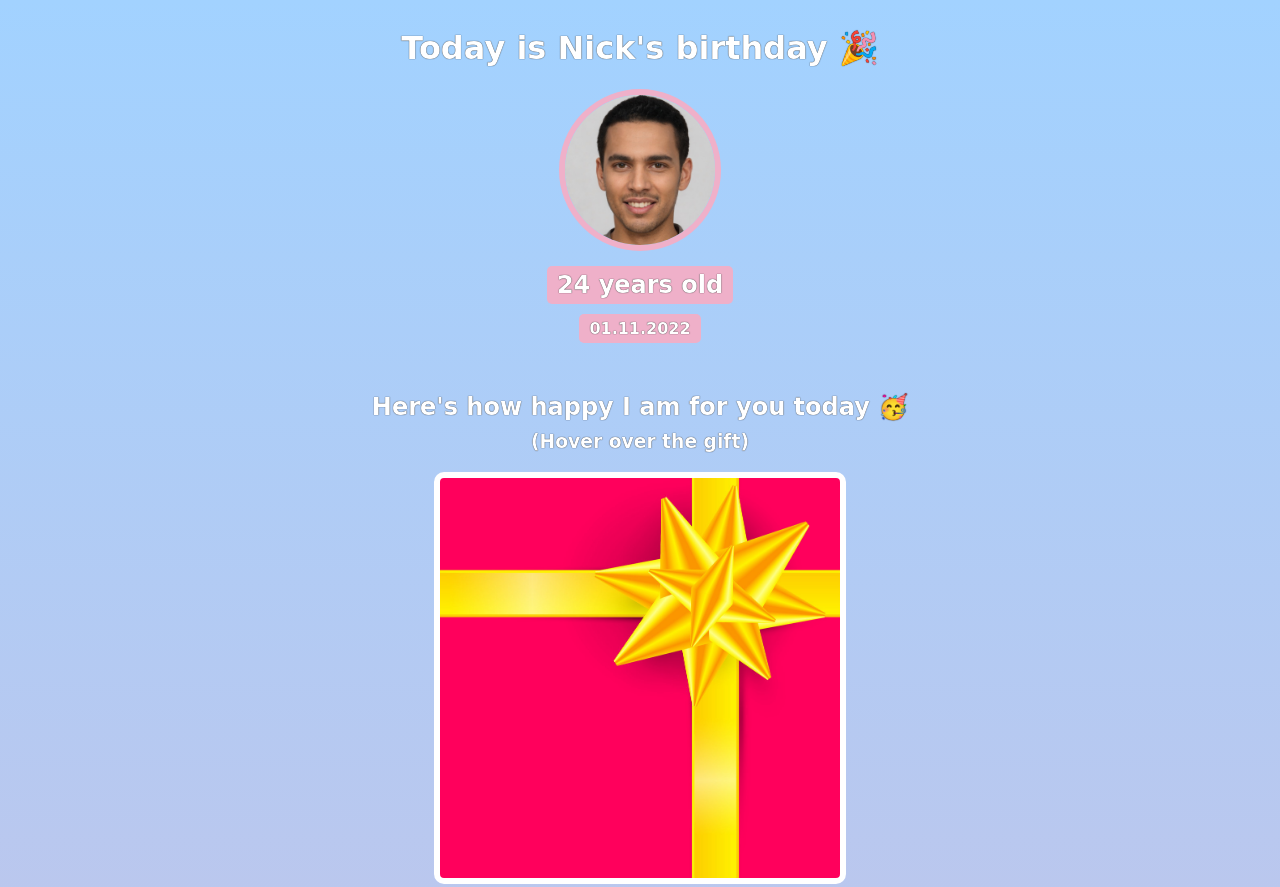
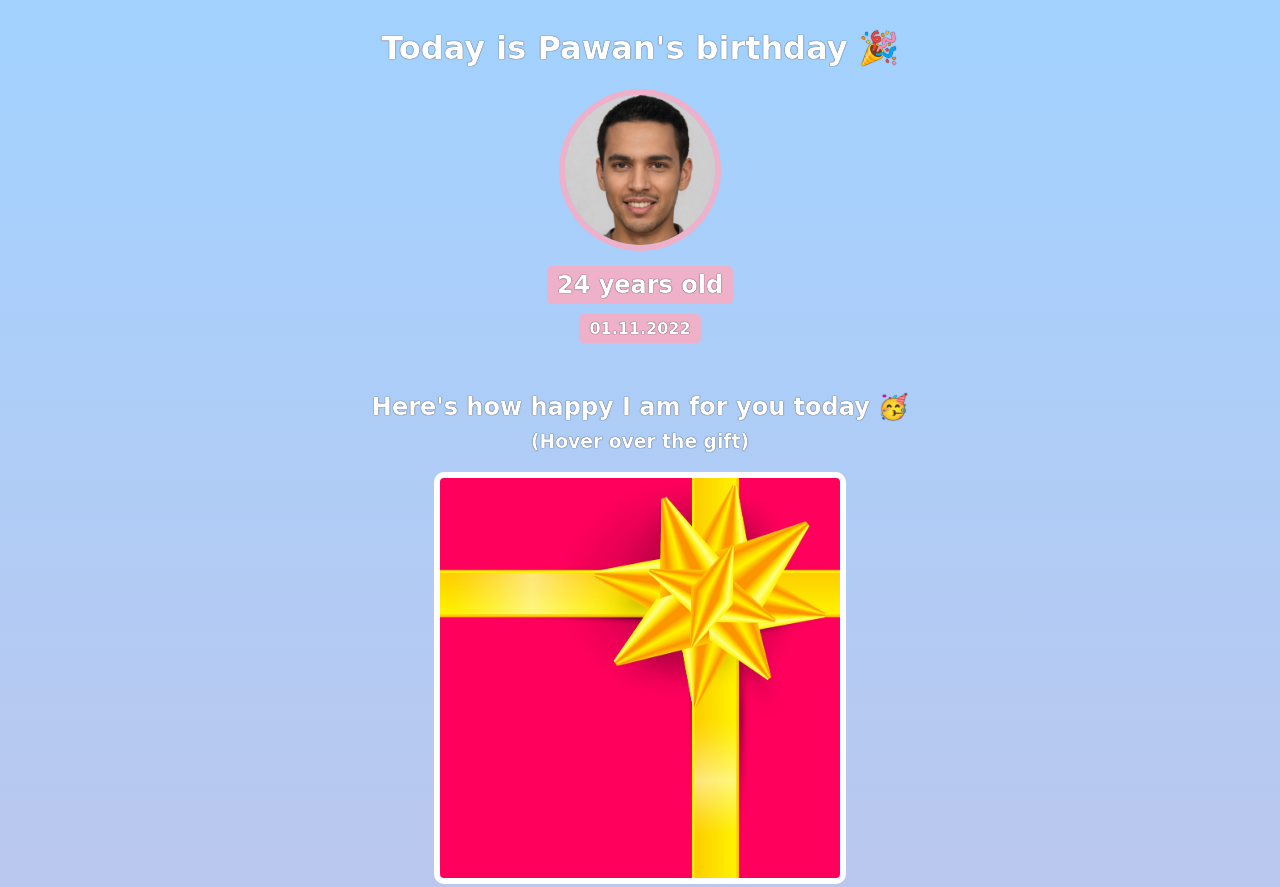
Before and after one commit to shivanagrawal24/birthday-gift-site, a website built with Vite: page index.html in a window 1280 px wide. Shown: the top 887 px of the page. Built offline with nearby package versions, Linux system fonts and the light colour scheme; a web font is replaced by a local one.

Commit message:
Changed the name to Pawan

```diff
--- a/index.html
+++ b/index.html
@@ -8,7 +8,7 @@
 
     <body>
         <div id="header">
-            <h1>Today is Nick's birthday 🎉</h1>
+            <h1>Today is Pawan's birthday 🎉</h1>
             <img id="bff-img" src="images/nick.jpg">
             <h2 id="bday-age">24 years old</h2>
             <h4 id="bday-date">01.11.2022</h4>
```
